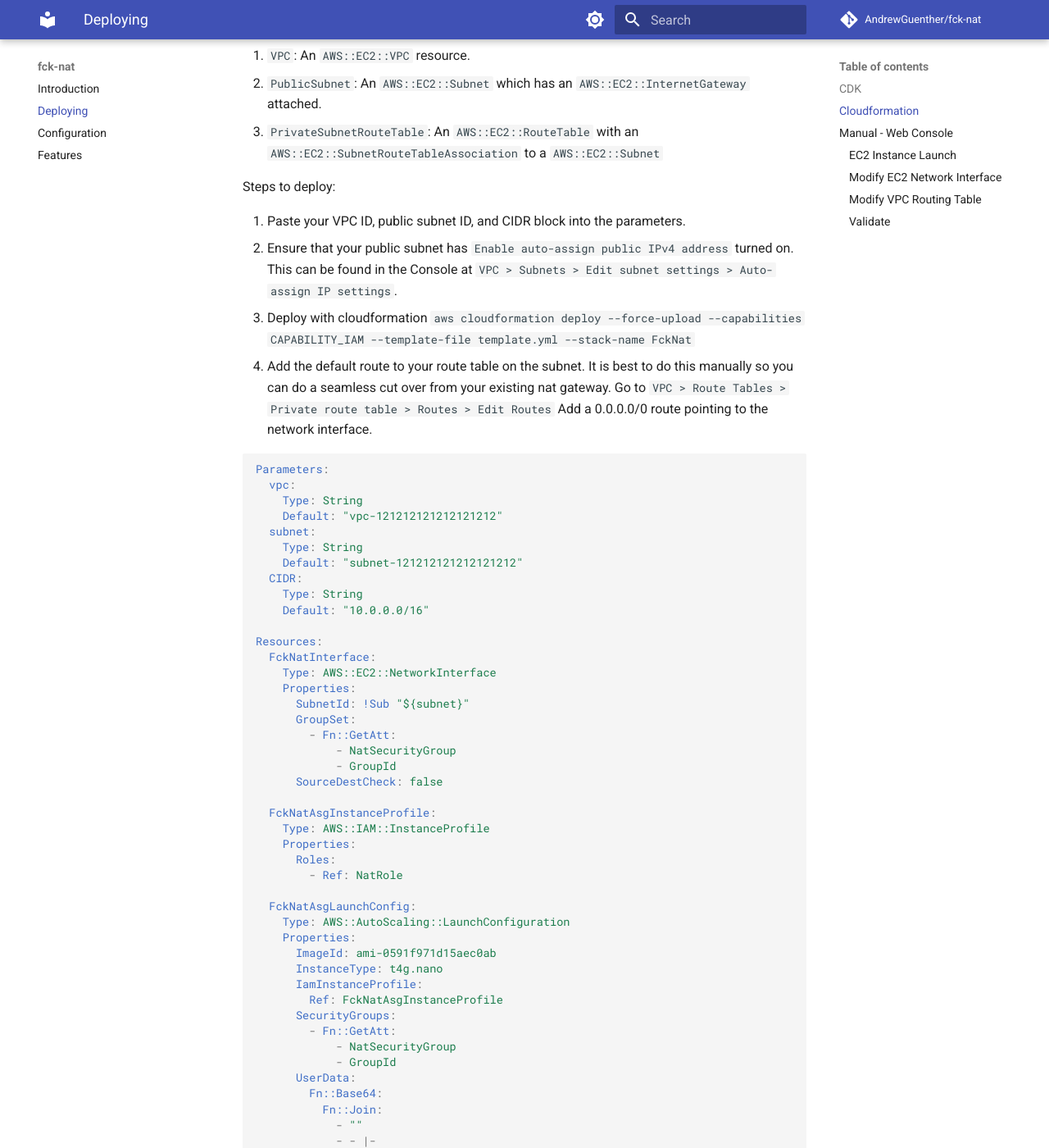
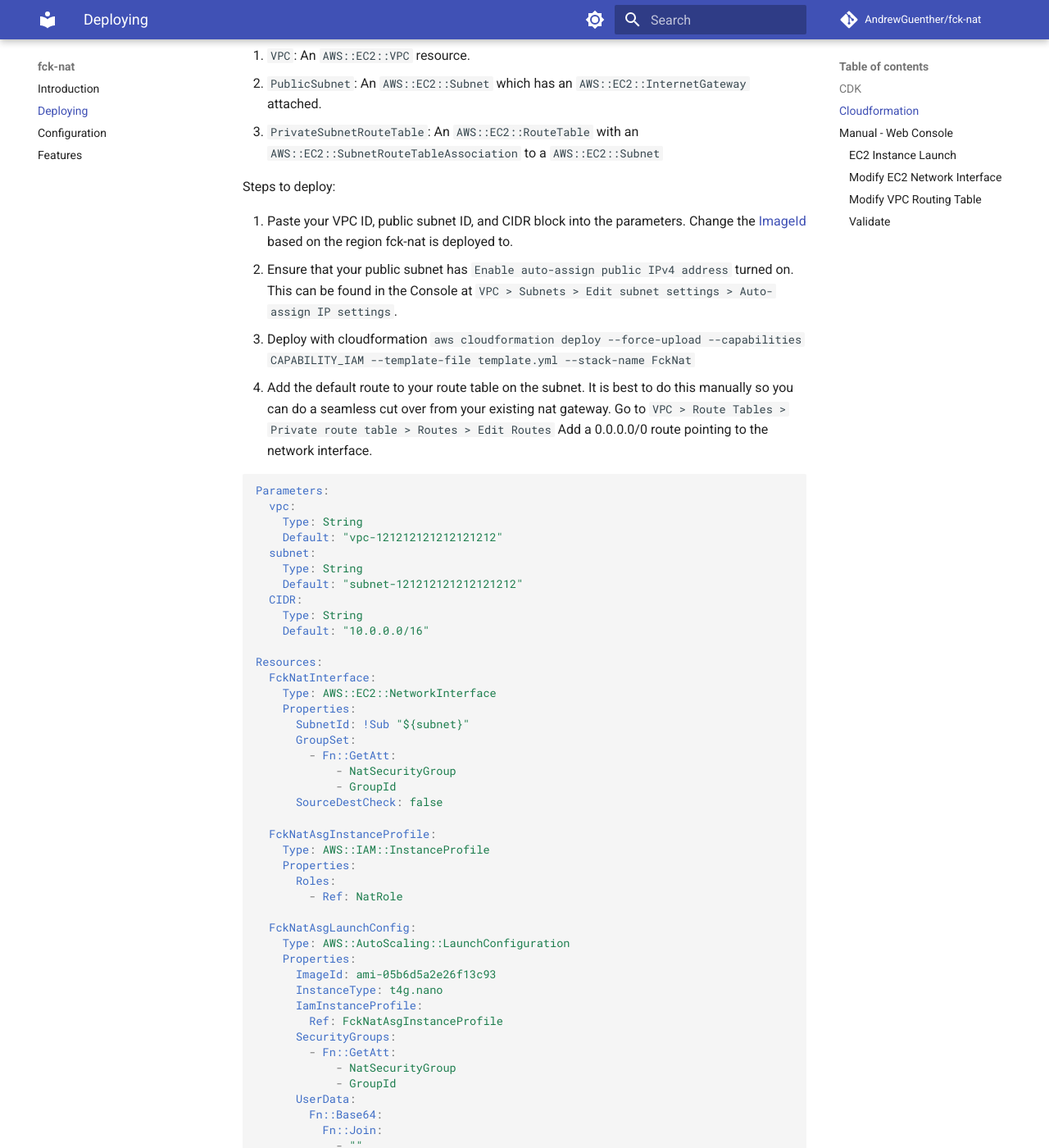
Before and after one commit to AndrewGuenther/fck-nat, an MkDocs documentation site: the page built from docs/deploying.md, in a window 1280 px wide and 1400 px high, scrolled down 1414 px. Shown: the whole window at 82% size. Built offline with MkDocs 1.6.1 and Material for MkDocs 9.7.7, drawn with Linux system fonts in a browser that asks for light colours; comment, search, counter and statistics services are not loaded.

Commit message:
add image id notice to cloudfromation template

```diff
--- a/docs/deploying.md
+++ b/docs/deploying.md
@@ -64,7 +64,7 @@ This snippet assumes the following resources are already defined:
 
 Steps to deploy:
 
-1. Paste your VPC ID, public subnet ID, and CIDR block into the parameters.
+1. Paste your VPC ID, public subnet ID, and CIDR block into the parameters. Change the [ImageId](index.md#getting-a-fck-nat-ami) based on the region fck-nat is deployed to.
 2. Ensure that your public subnet has `Enable auto-assign public IPv4 address` turned on. This can be found in the Console at `VPC > Subnets > Edit subnet settings > Auto-assign IP settings`.
 3. Deploy with cloudformation `aws cloudformation deploy --force-upload --capabilities CAPABILITY_IAM --template-file template.yml --stack-name FckNat`
 4. Add the default route to your route table on the subnet. It is best to do this manually so you can do a seamless cut over from your existing nat gateway. Go to `VPC > Route Tables > Private route table > Routes > Edit Routes` Add a 0.0.0.0/0 route pointing to the network interface.
@@ -101,7 +101,7 @@ Resources:
   FckNatAsgLaunchConfig:
     Type: AWS::AutoScaling::LaunchConfiguration
     Properties:
-      ImageId: ami-0591f971d15aec0ab
+      ImageId: ami-05b6d5a2e26f13c93
       InstanceType: t4g.nano
       IamInstanceProfile:
         Ref: FckNatAsgInstanceProfile
```
